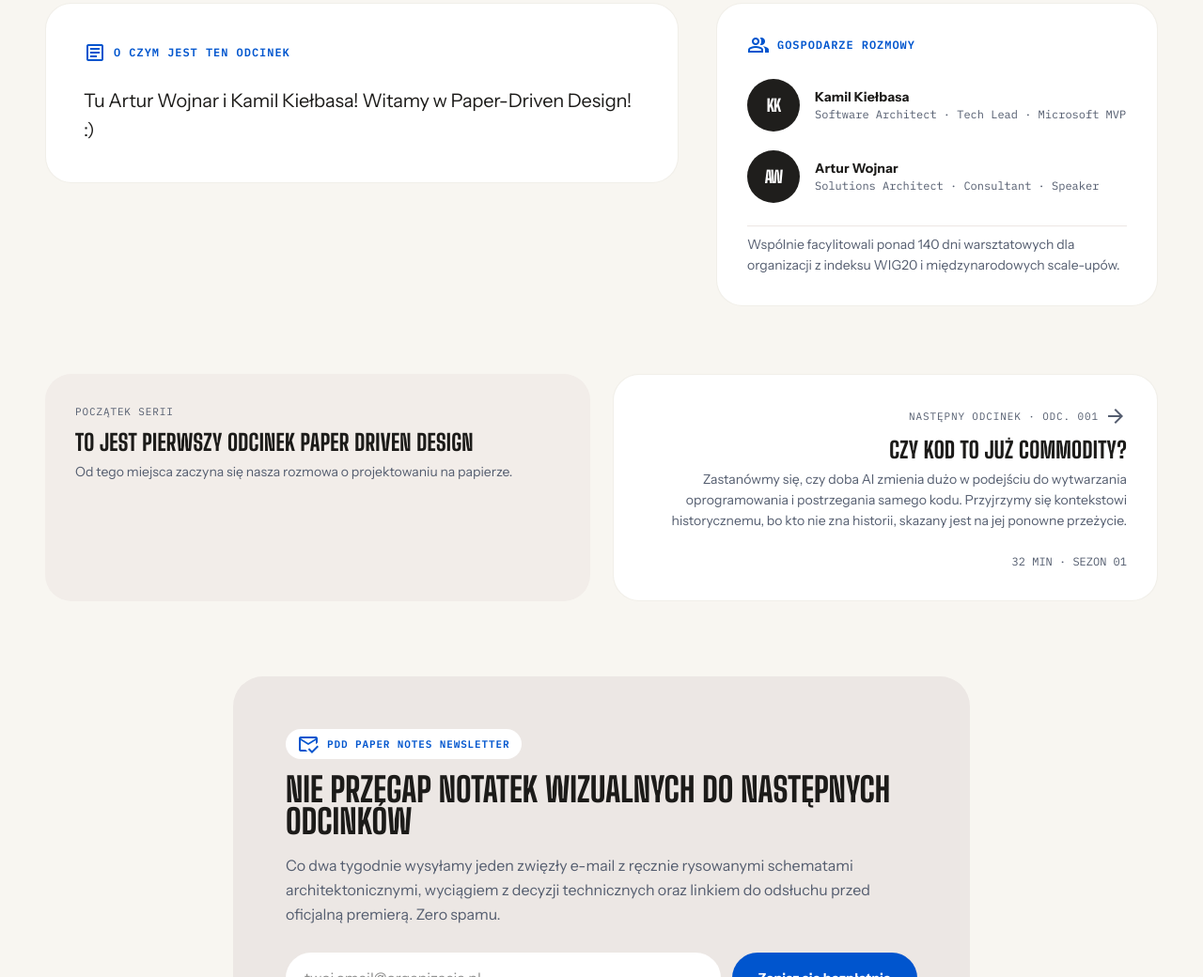
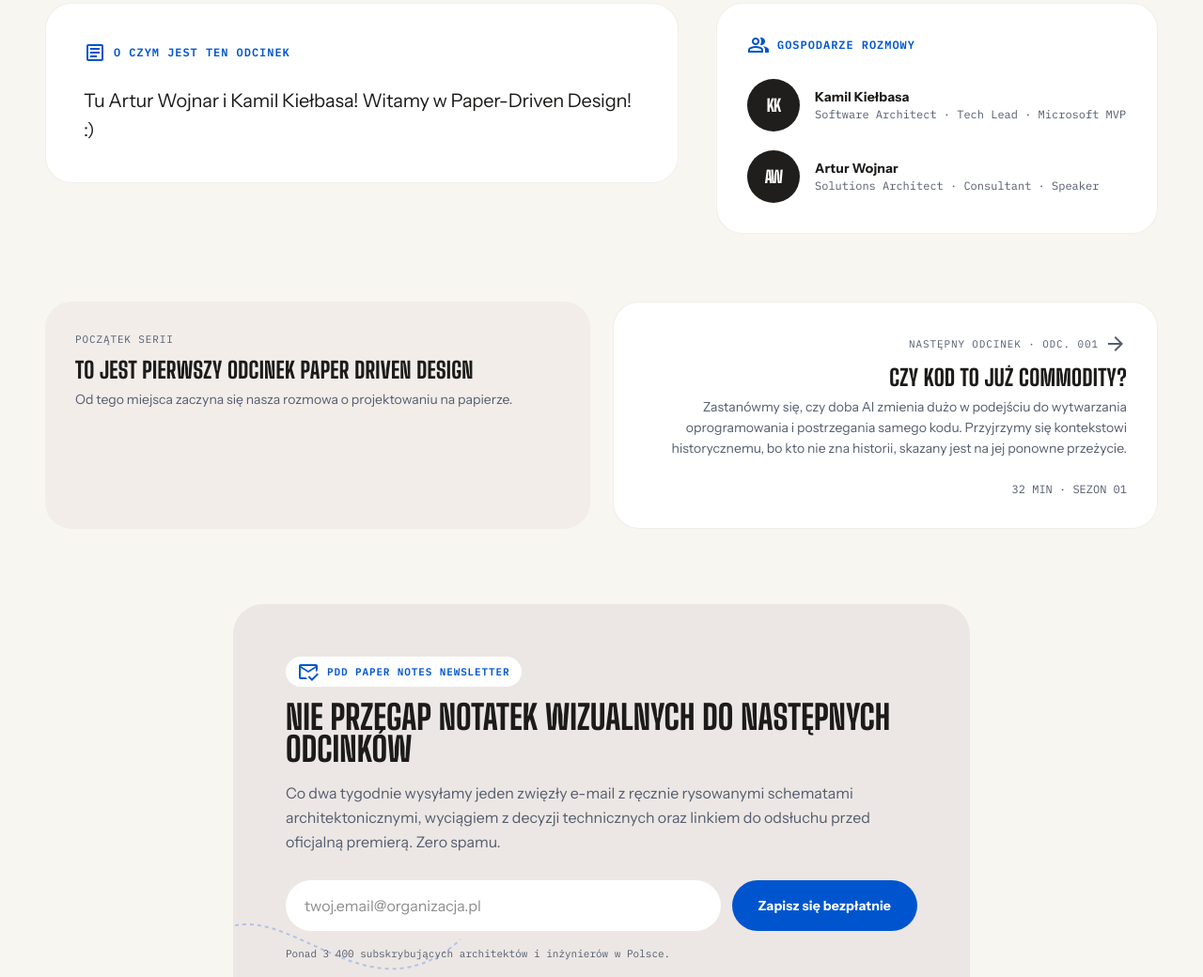
Before and after one commit to Paper-Driven-Design/website, an Astro site: page /odcinki/000 in a window 1280 px wide. Shown: the part 839-1879 px from the top of the page at 94% size. Built offline with nearby package versions, Linux system fonts and the light colour scheme; Astro itself is replaced by a stand-in of ours.

Commit message:
Usunięta wstawka o 140 dniach warsztatowych ze strony odcinka
Co-Authored-By: Claude Fable 5.1 <noreply@anthropic.com>

```diff
--- a/src/pages/odcinki/[id].astro
+++ b/src/pages/odcinki/[id].astro
@@ -372,9 +372,6 @@ const pageTitle = `${data.title} — Odcinek ${number} | ${site.name}`;
                 ))
               }
             </div>
-            <p class="font-sans text-body-sm text-tertiary pt-2 border-t border-surface-container-high">
-              Wspólnie facylitowali ponad 140 dni warsztatowych dla organizacji z indeksu WIG20 i międzynarodowych scale-upów.
-            </p>
           </div>
         </div>
       </div>
```
